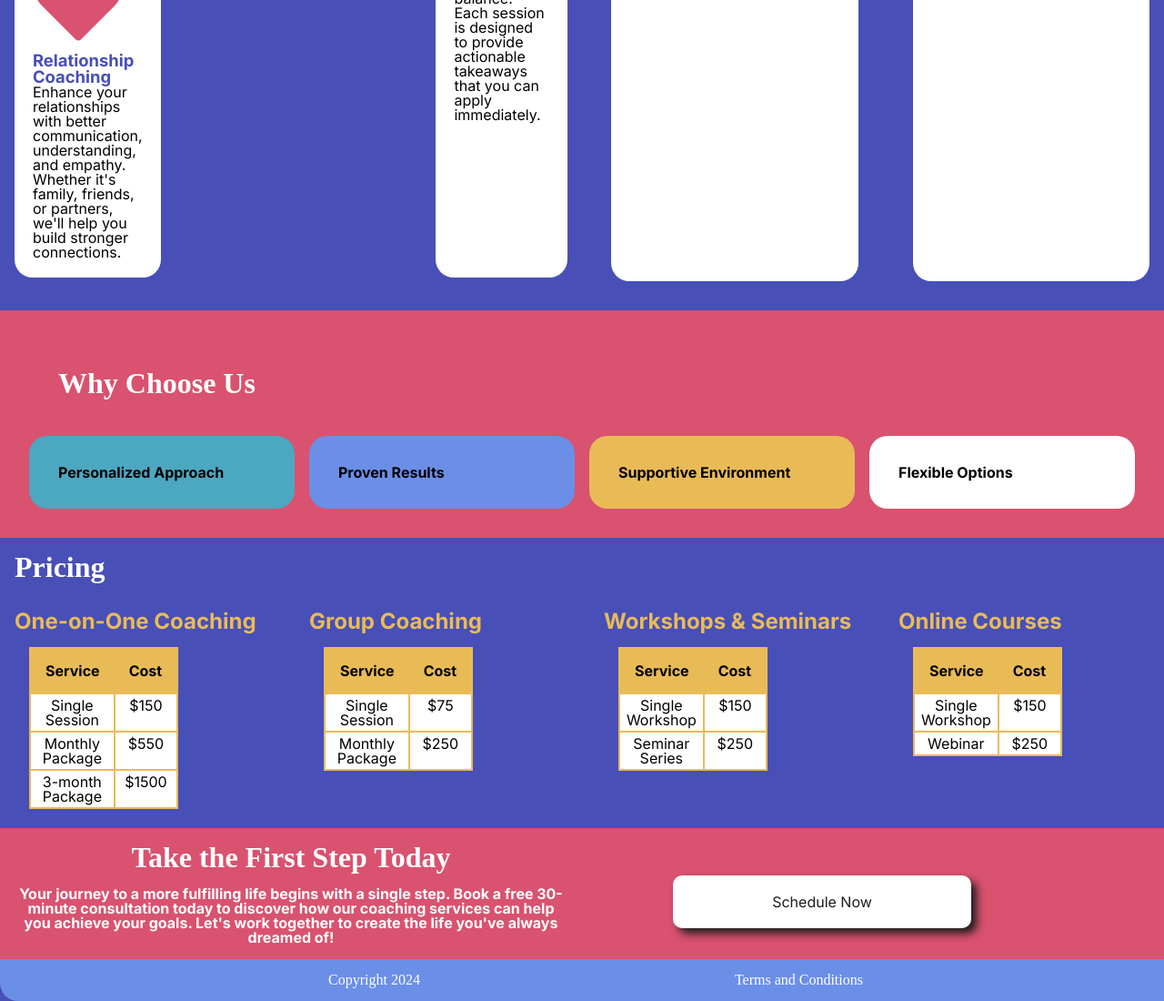
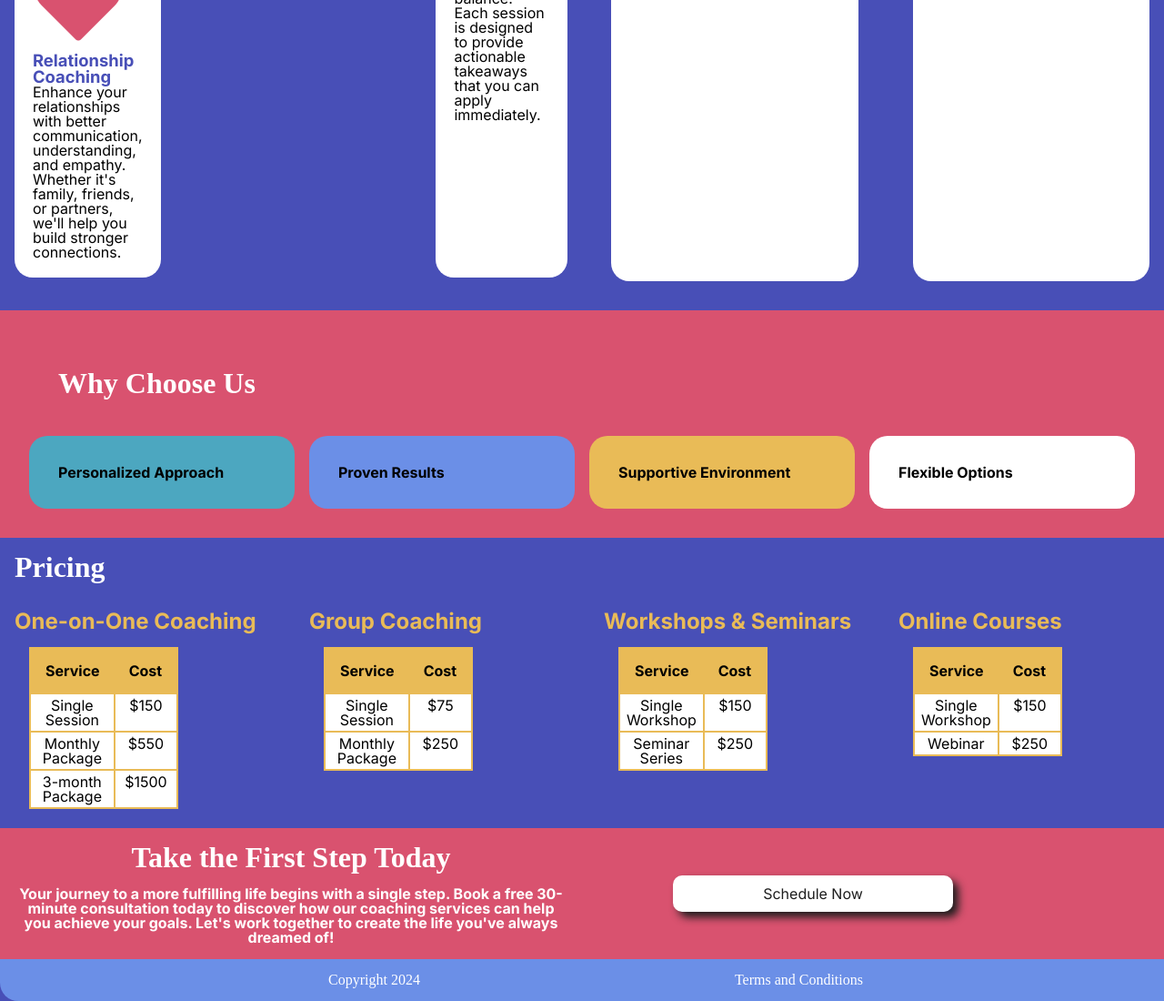
Before and after one commit to mgolingh/path-to-success, a plain HTML site: page index.html in a window 1280 px wide. Shown: the part 1218-2318 px from the top of the page at 91% size. Drawn offline with Linux system fonts and the light colour scheme; a web font is replaced by a local one.

Commit message:
fixed schedule button

```diff
--- a/styles.css
+++ b/styles.css
@@ -398,6 +398,7 @@ td{
 .firstStep a{
     display: block;
     position:relative;
+    color:var(--Dark-gray);
     left: 6em;
     background-color: var(--White);
     font-family: var(--font-family);
@@ -406,6 +407,11 @@ td{
     border-radius: 10px;
     text-decoration: none;
     width:50%;
+    box-shadow: 6px 6px 10px var(--Dark-gray);
+}
+
+.firstStep a:hover{
+    color:var(--Yellow);
 }
 
 /*----------Small Footer Block----------*/
@@ -652,8 +658,11 @@ nav a:hover{
     }
 
     .firstStep a{
+        display:block;
+        box-sizing: content-box;
+        height:2em;
+        width:300px;
         grid-column: 2/3;
-        height:50px;
         color:var(--Dark-gray);
         align-content: center;
         box-shadow: 6px 6px 10px var(--Dark-gray);
```
